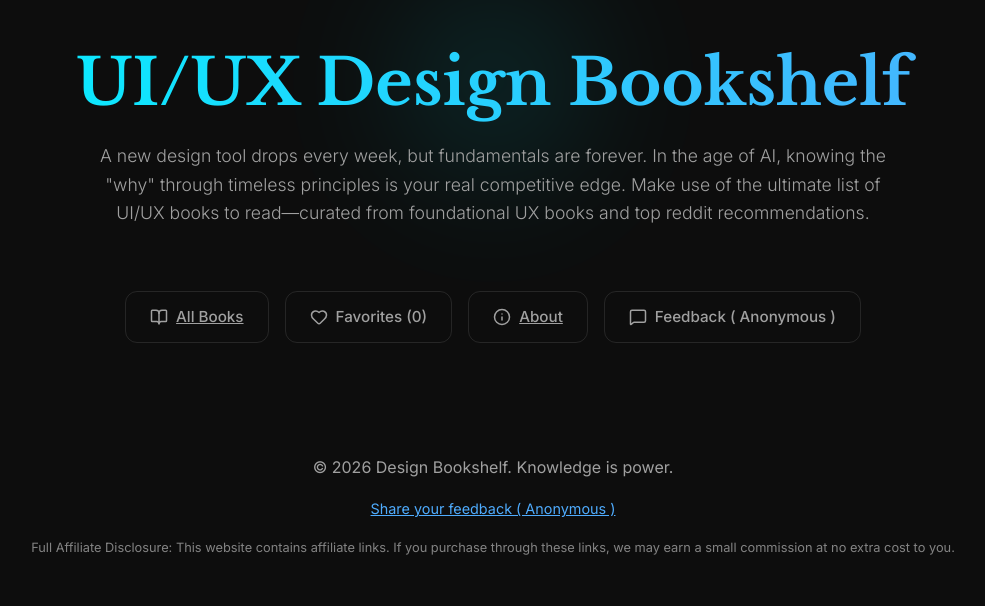
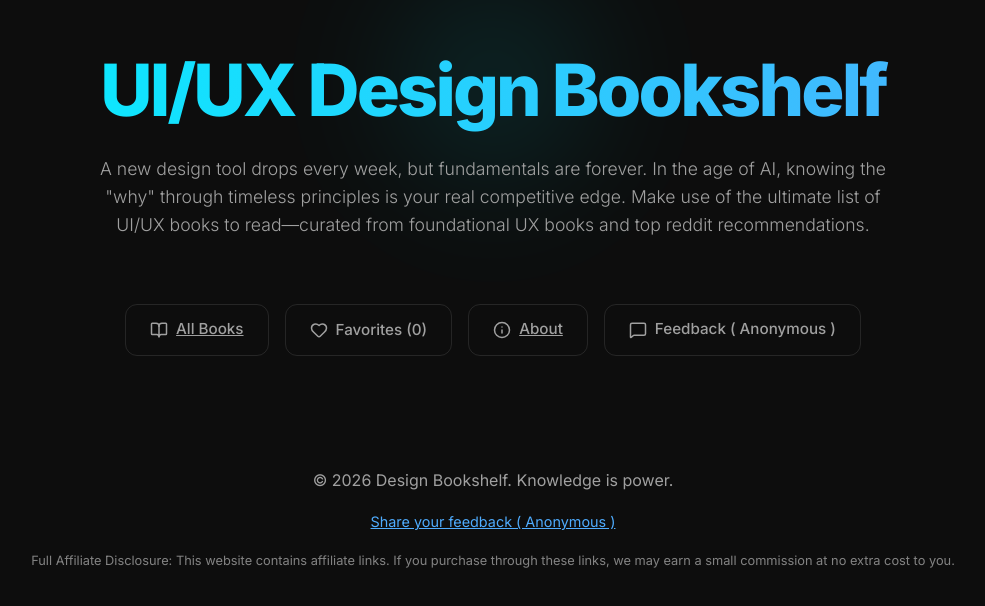
Before and after one commit to UmarShareef-design/design-bookshelf, a React (Vite) app: page /design-bookshelf/ in a window 1280 px wide. Shown: the top 606 px of the page, without its empty margins (147-1132 px from the left). Built offline with nearby package versions, Linux system fonts and the light colour scheme.

Commit message:
Design: Switch entirely to Inter font system with updated hierarchy and weights

```diff
--- a/index.html
+++ b/index.html
@@ -36,10 +36,8 @@
   <meta property="twitter:description"
     content="Stop searching Reddit threads. Discover curated UI/UX design books to master the timeless principles that help you lead in the age of AI." />
   <meta property="twitter:image" content="https://UmarShareef-design.github.io/design-bookshelf/og-image.png" />
-  <link rel="preconnect" href="https://fonts.googleapis.com">
-  <link rel="preconnect" href="https://fonts.gstatic.com" crossorigin>
   <link
-    href="https://fonts.googleapis.com/css2?family=Inter:wght@300;400;500;600;700&family=Libre+Baskerville:ital,wght@0,400;0,700;1,400&display=swap"
+    href="https://fonts.googleapis.com/css2?family=Inter:ital,opsz,wght@0,14..32,100..900;1,14..32,100..900&display=swap"
     rel="stylesheet">
   <script type="text/javascript">
     (function (c, l, a, r, i, t, y) {
--- a/src/index.css
+++ b/src/index.css
@@ -10,7 +10,7 @@
     --glass-blur: blur(20px);
     --transition-smooth: all 0.4s cubic-bezier(0.4, 0, 0.2, 1);
     --font-main: 'Inter', sans-serif;
-    --font-heading: 'Libre Baskerville', serif;
+    --font-heading: 'Inter', sans-serif;
 }
 
 * {
@@ -62,8 +62,11 @@
 /* Typography */
 h1 {
     font-family: var(--font-heading);
-    font-size: clamp(2.5rem, 8vw, 4rem);
-    font-weight: 700;
+    font-size: clamp(2.5rem, 8vw, 4.5rem);
+    font-weight: 800;
+    /* Extra Bold for primary hierarchy */
+    letter-spacing: -0.04em;
+    /* Tighter tracking for modern look */
     text-align: center;
     margin-bottom: 0.5rem;
     background: linear-gradient(to right, var(--accent-color), var(--accent-secondary));
```
